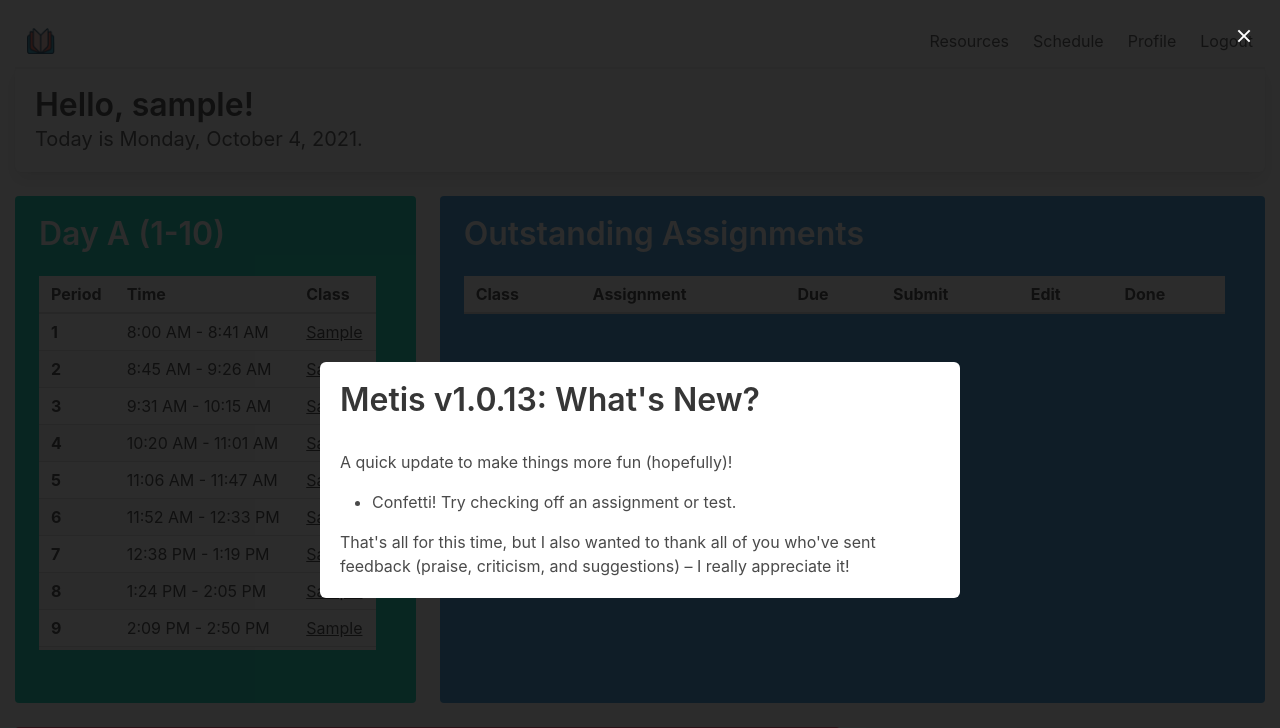
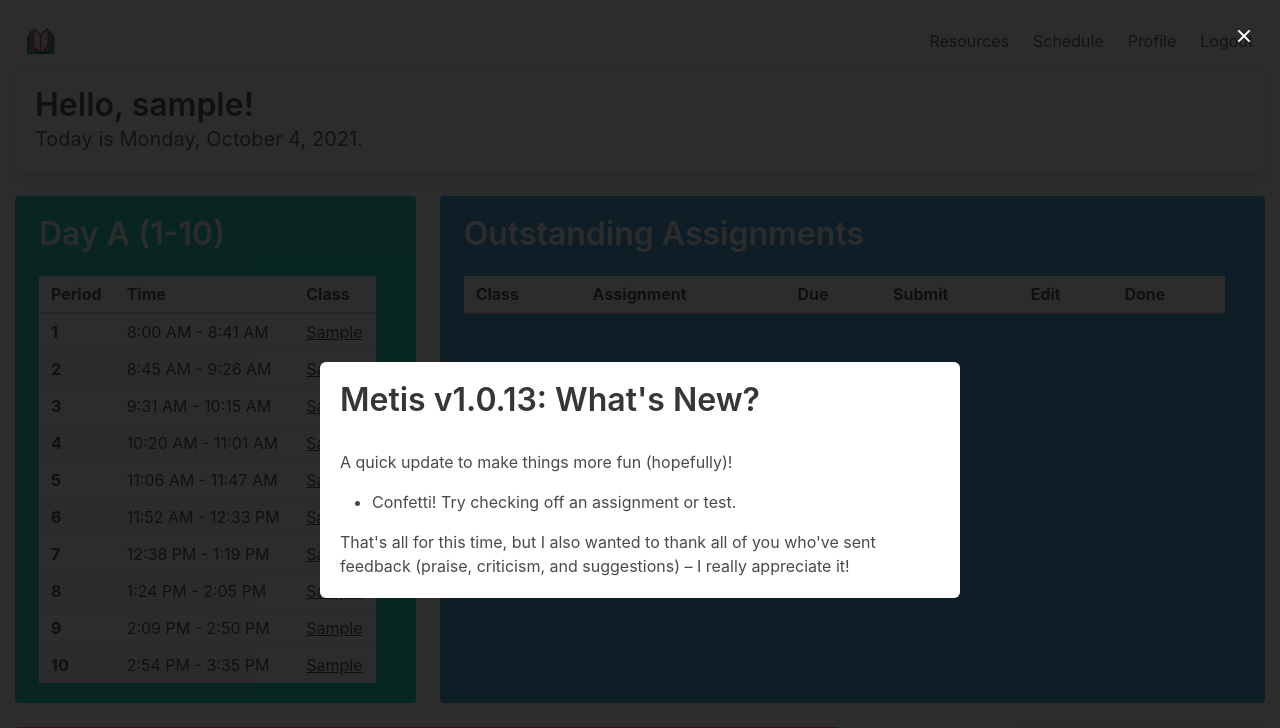
Before and after one commit to Clue88/metis2, a Flask app: page / in a window 1280 px wide. Shown: the top 728 px of the page. Run offline with Flask 2, Linux system fonts and the light colour scheme; a user stored in the database is signed in; tables that the repository leaves empty hold one stand-in row (values such as "Sample post"); lists and menus that the app fills with data are empty; some libraries are stand-ins or nearby versions.

Commit message:
Remove max heights for compatibility with mobile

```diff
--- a/app/templates/index.html
+++ b/app/templates/index.html
@@ -14,7 +14,7 @@
         </div>
     </div>
 
-    <div class="tile is-ancestor" style="max-height: 50%;">
+    <div class="tile is-ancestor">
         <div class="tile is-parent is-4">
             {% if light %}
             <div class="tile is-child notification is-success is-light">
@@ -22,7 +22,7 @@
             <div class="tile is-child notification is-primary">
             {% endif %}
                 <p class="title">{{ day }}</p>
-                <div class="table-container" style="max-height: 80%; overflow-y: auto;">
+                <div class="table-container">
                     <table class="table is-striped is-hoverable is-fullwidth">
                         <thead>
                             <tr>
@@ -55,7 +55,7 @@
             <div class="tile is-child notification is-info">
             {% endif %}
                 <p class="title">Outstanding Assignments</p>
-                <div class="table-container" style="max-height: 80%; overflow-y: auto;">
+                <div class="table-container">
                     <table class="table is-striped is-hoverable is-fullwidth">
                         <thead>
                             <tr>
@@ -101,7 +101,7 @@
         </div>
     </div>
 
-    <div class="tile is-ancestor"  style="max-height: 35%;">
+    <div class="tile is-ancestor">
         <div class="tile is-parent is-8">
             {% if light %}
             <div class="tile is-child notification is-danger is-light">
```
